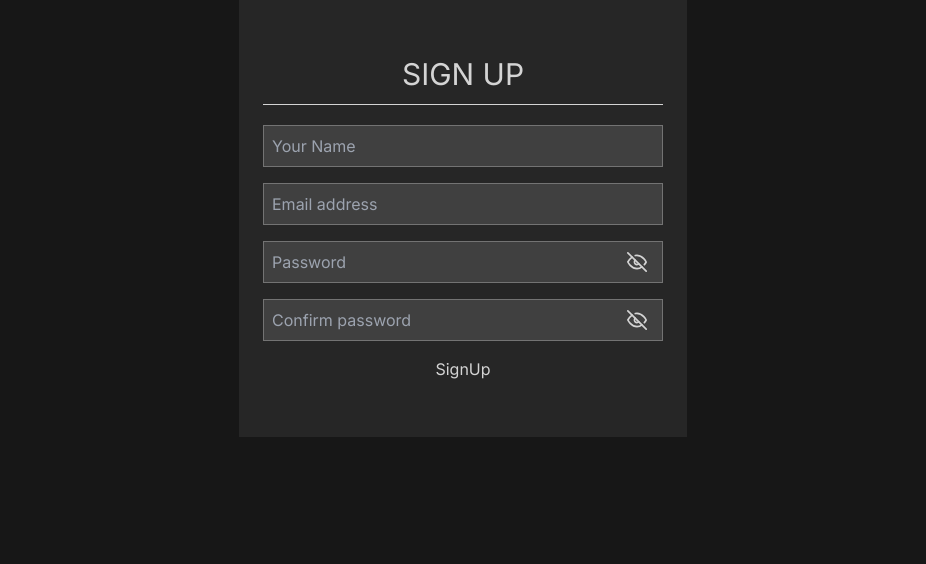
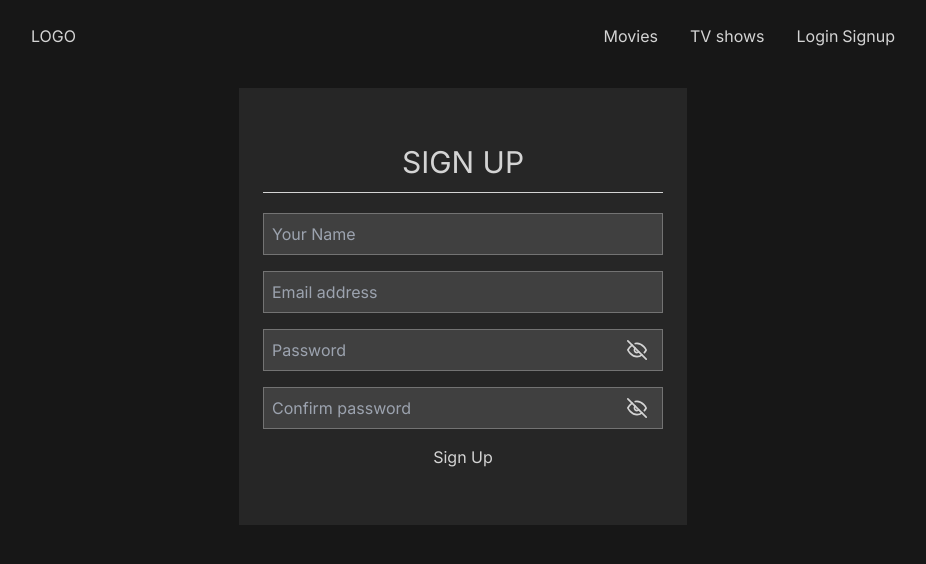
Before and after one commit to Bohdan-FE/FlixHub, a Next.js app: page /register in a window 1280 px wide. Shown: the top 564 px of the page, without its empty margins (177-1103 px from the left). Built offline with nearby package versions, Linux system fonts and the light colour scheme.

Commit message:
start creating header

```diff
--- /dev/null
+++ b/app/UI/components/Header/Header.tsx
@@ -0,0 +1,24 @@
+import Link from "next/link";
+
+
+async function Header() {
+    return (
+        <header className="mb-4">
+            <div className="flex max-w-4xl mx-auto justify-between px-4 py-6">
+                <p>LOGO</p>
+                <nav>
+                    <ul className="flex gap-8">
+                        <li><Link href={'/'}>Movies</Link></li>
+                        <li><Link href={'/serials'}>TV shows</Link></li>
+                        <ul className="flex gap-1">
+                            <li><Link href={'/login'}>Login</Link></li>
+                            <li><Link href={'/register'}>Signup</Link></li>
+                        </ul>
+                    </ul>
+                </nav>
+            </div>
+        </header>
+    );
+}
+
+export default Header;
--- a/app/UI/components/LoginForm/LoginForm.tsx
+++ b/app/UI/components/LoginForm/LoginForm.tsx
@@ -43,7 +43,7 @@ function LoginForm() {
                     <p className={styles.errorInput} key={error}>{error}</p>
                 ))}
             </div>
-            <SubmitButton title='SignIn' />
+            <SubmitButton title='Sign In' />
         </form>
     )
 }
--- a/app/UI/components/RegisterForm/RegisterForm.tsx
+++ b/app/UI/components/RegisterForm/RegisterForm.tsx
@@ -69,7 +69,7 @@ function RegisterForm() {
                     <p className={styles.errorInput} key={error}>{error}</p>
                 ))}
             </div>
-            <SubmitButton title='SignUp' />
+            <SubmitButton title='Sign Up' />
         </form>);
 }
 
--- a/app/layout.tsx
+++ b/app/layout.tsx
@@ -1,6 +1,7 @@
 import type { Metadata } from 'next'
 import { Inter } from 'next/font/google'
 import './globals.css'
+import Header from './UI/components/Header/Header'
 
 const inter = Inter({ subsets: ['latin'] })
 
@@ -16,7 +17,12 @@ export default function RootLayout({
 }) {
   return (
     <html lang="en">
-      <body className={inter.className}><main>{children}</main></body>
+      <body className={inter.className}>
+        <main>
+          <Header />
+          {children}
+        </main>
+      </body>
     </html>
   )
 }
--- a/app/page.tsx
+++ b/app/page.tsx
@@ -1,4 +1,3 @@
-import Image from 'next/image'
 
 export default function Home() {
   return (
```
